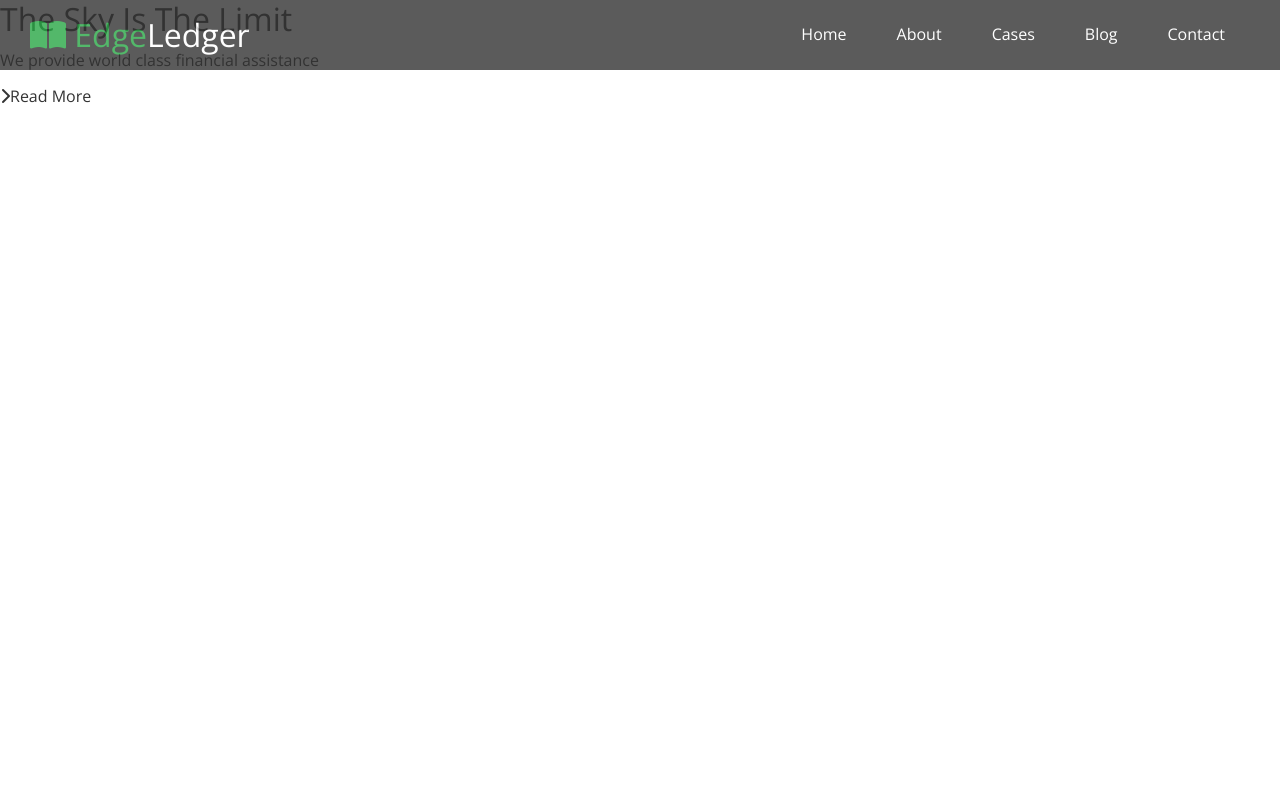
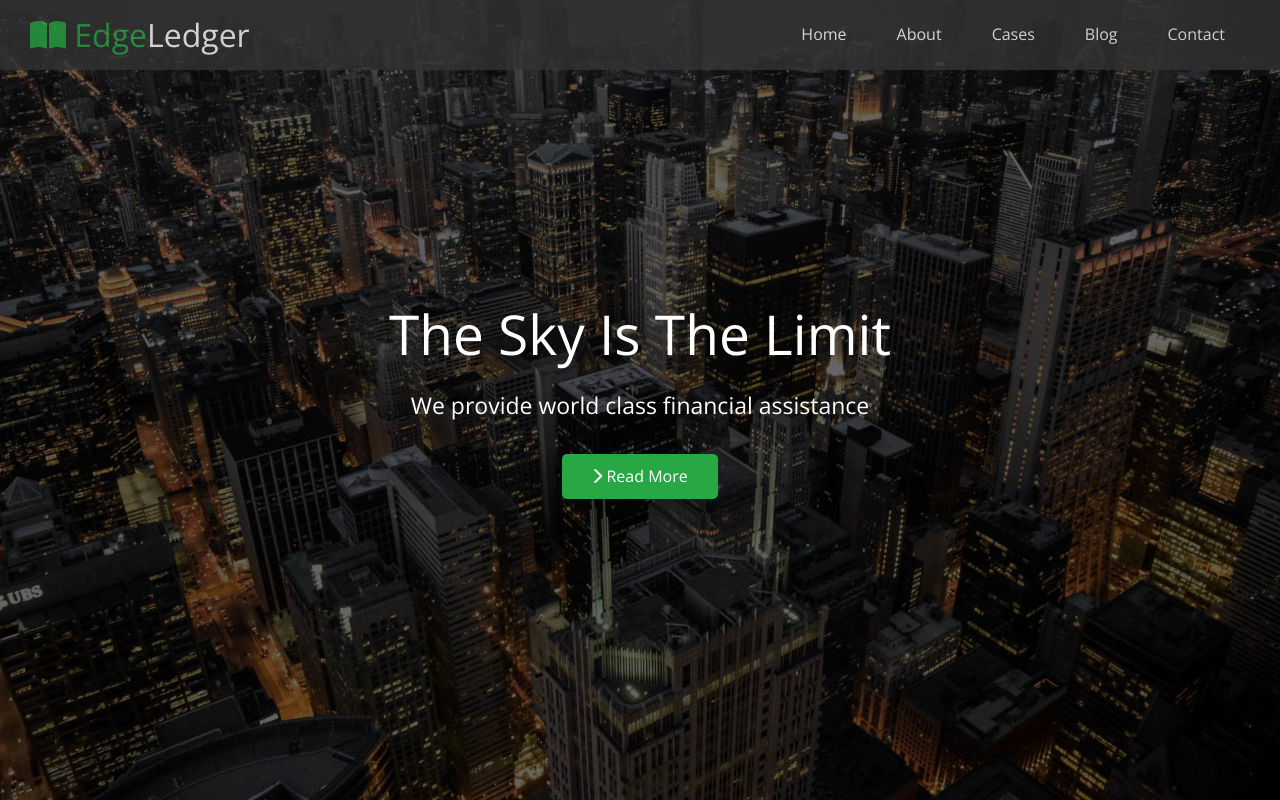
Before and after one commit to rextumlos/koda_udemy_html_css, a plain HTML site: page edgeLedger_website/index.html in a window 1280 px wide. Drawn offline with nearby package versions, Linux system fonts and the light colour scheme.

Commit message:
Index: Added dark overlay to hero

```diff
--- a/edgeLedger_website/css/style.css
+++ b/edgeLedger_website/css/style.css
@@ -67,3 +67,45 @@ img {
 .navbar .logo {
     font-weight: 400;
 }
+
+/* Header */
+.hero {
+    background: url('../img/home/showcase.jpg') no-repeat center center/cover;
+    height: 100vh;
+    position: relative;
+    color: #fff;
+}
+
+.hero .content {
+    display: flex;
+    flex-direction: column;
+    align-items: center;
+    justify-content: center;
+    text-align: center;
+    height: 100%;
+    padding: 0 20px;
+}
+
+.hero .content h1 {
+    font-size: 55px;
+}
+
+.hero .content p {
+    font-size: 23px;
+    max-width: 600px;
+    margin: 20px 0 30px;
+}
+
+.hero::before {
+    content: '';
+    position: absolute;
+    top: 0;
+    left: 0;
+    width: 100%;
+    height: 100%;
+    background: rgba(0,0,0,0.6);
+}
+
+.hero * {
+    z-index: 10;
+}
--- a/edgeLedger_website/css/utilities.css
+++ b/edgeLedger_website/css/utilities.css
@@ -1,9 +1,42 @@
 /* Text colors */
 
 .text-primary {
-    color: #28a745
+  color: #28a745;
 }
 
 .text-secondary {
-    color: #0284d0
+  color: #0284d0;
 }
+
+/* Button */
+.btn {
+  cursor: pointer;
+  display: inline-block;
+  padding: 10px 30px;
+  color: #fff;
+  background-color: #28a745;
+  border: none;
+  border-radius: 5px;
+}
+
+.btn:hover {
+  opacity: 0.9;
+}
+
+.btn-primary {
+  background: #28a745;
+  color: #fff;
+}
+
+.btn-secondary {
+  background: #0284d0;
+  color: #fff;
+}
+.btn-dark {
+  background: #333;
+  color: #fff;
+}
+.btn-light {
+  background: #f4f4f4;
+  color: #333;
+}
```
Also changed, not shown: edgeLedger_website/index.html (+1 -1 lines).
